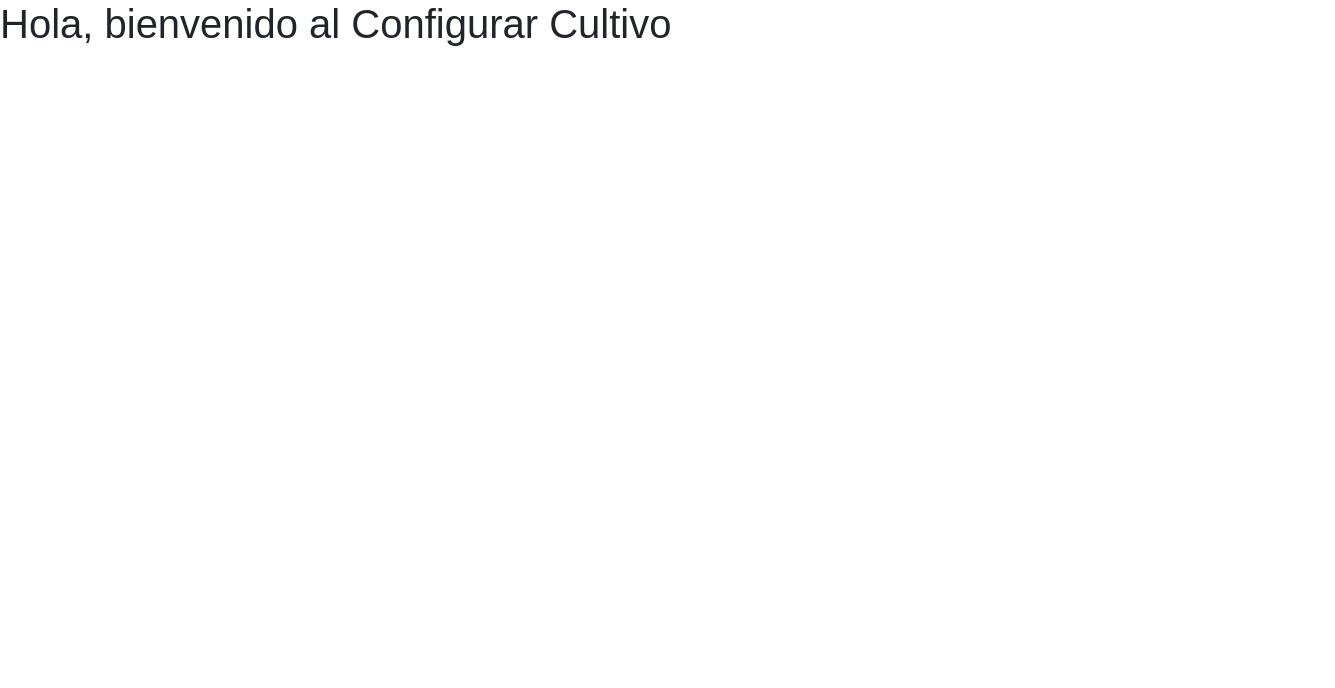
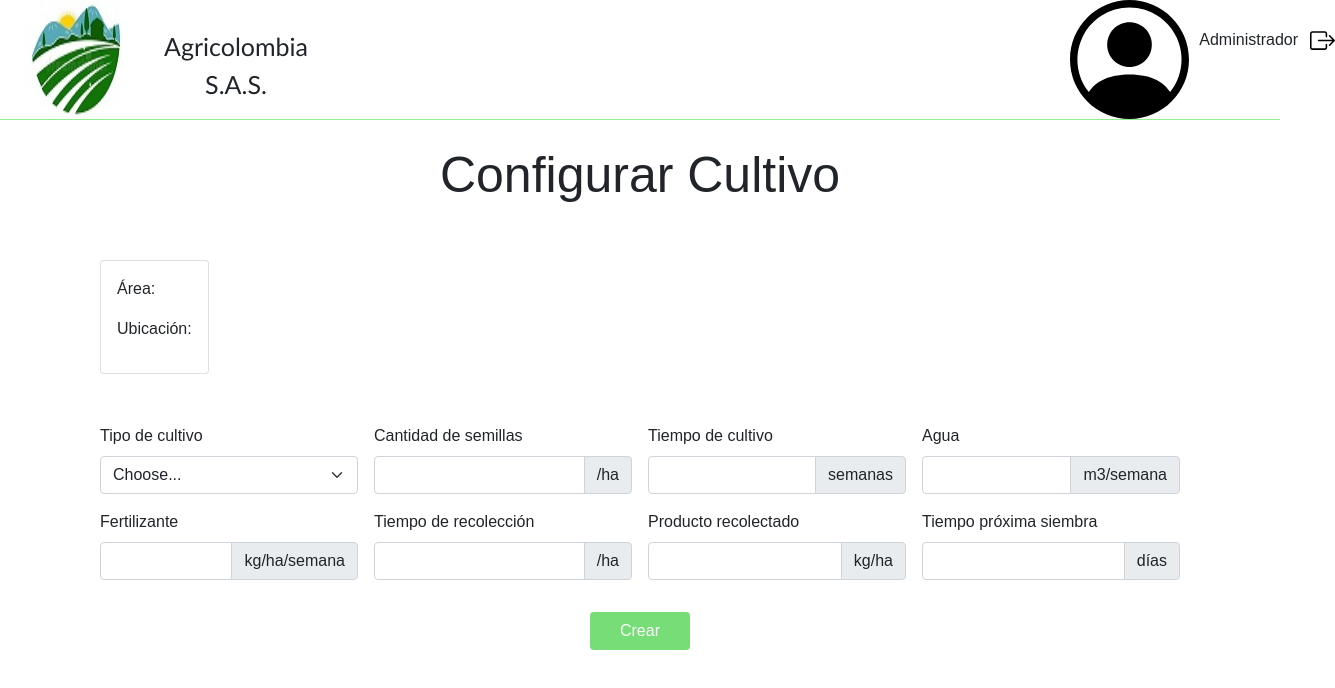
Before and after one commit to monkum/sistema-cultivo, a React app: page /configurarcultivo in a window 1280 px wide. Shown: the top 688 px of the page, 1335 px wide, since content can reach past the window. Built offline with nearby package versions, Linux system fonts and the light colour scheme.

Commit message:
Configurar cultivo agregado

```diff
--- a/src/containers/ConfigurarCultivo.jsx
+++ b/src/containers/ConfigurarCultivo.jsx
@@ -1,9 +1,89 @@
-import React from "react";
+import React, { Fragment } from "react";
 import "../styles/ConfigurarCultivo.scss";
+import Header from "./Header";
 
 const ConfigurarCultivo = () => {
     return (
-        <h1>Hola, bienvenido al Configurar Cultivo</h1>
+        <Fragment>
+            <Header />
+            <div className="configCultivo-contenedor">
+                <div>
+                    <h1 className="configCultivo-titulo">Configurar Cultivo</h1>
+                </div>
+                <div className="configCultivo-card">
+                    <div className="card">
+                        <div className="card-body">
+                            <p>Área: </p>
+                            <p>Ubicación: </p>
+                        </div>
+                    </div>
+                </div>
+                <div className="configCultivo-form">
+                    <form action="" className="row g-3">
+                        <div className="col-md-3">
+                            <label for="inputTipo" className="form-label">Tipo de cultivo</label>
+                            <select id="inputTipo" className="form-select">
+                                <option selected>Choose...</option>
+                                <option>...</option>
+                            </select>
+                        </div>
+                        <div className="col-md-3">
+                            <label for="inputCantSemillas" className="form-label">Cantidad de semillas</label>
+                            <div className="input-group">
+                                <input type="text" className="form-control" id="inputCantSemillas" />
+                                <span className="input-group-text" id="basic-addon2">/ha</span>
+                            </div>
+                        </div>
+                        <div className="col-md-3">
+                            <label for="inputTimeCultivo" className="form-label">Tiempo de cultivo</label>
+                            <div className="input-group">
+                                <input type="text" className="form-control" id="inputTimeCultivo" />
+                                <span className="input-group-text" id="basic-addon2">semanas</span>
+                            </div>
+                        </div>
+                        <div className="col-md-3">
+                            <label for="inputAgua" className="form-label">Agua</label>
+                            <div className="input-group">
+                                <input type="text" className="form-control" id="inputAgua" />
+                                <span className="input-group-text" id="basic-addon2">m3/semana</span>
+                            </div>
+                        </div>
+                        <div className="col-md-3">
+                            <label for="inputFertilizante" className="form-label">Fertilizante</label>
+                            <div className="input-group">
+                                <input type="text" className="form-control" id="inputFertilizante" />
+                                <span className="input-group-text" id="basic-addon2">kg/ha/semana</span>
+                            </div>
+                        </div>
+                        <div className="col-md-3">
+                            <label for="inputTimeRecolec" className="form-label">Tiempo de recolección</label>
+                            <div className="input-group">
+                                <input type="text" className="form-control" id="inputTimeRecolec" />
+                                <span className="input-group-text" id="basic-addon2">/ha</span>
+                            </div>
+                        </div>
+                        <div className="col-md-3">
+                            <label for="inputProdRecolec" className="form-label">Producto recolectado</label>
+                            <div className="input-group">
+                                <input type="text" className="form-control" id="inputProdRecolec" />
+                                <span className="input-group-text" id="basic-addon2">kg/ha</span>
+                            </div>
+                        </div>
+                        <div className="col-md-3">
+                            <label for="inputProxSiembra" className="form-label">Tiempo próxima siembra</label>
+                            <div className="input-group">
+                                <input type="text" className="form-control" id="inputProxSiembra" />
+                                <span className="input-group-text" id="basic-addon2">días</span>
+                            </div>
+                        </div>
+                        <div className="col-12"></div>
+                        <div className="col-12 text-center">
+                            <button type="submit" className="btn configCultivo-button">Crear</button>
+                        </div>
+                    </form>
+                </div>
+            </div>
+        </Fragment>
     );
 }
 
--- a/src/styles/ConfigurarCultivo.scss
+++ b/src/styles/ConfigurarCultivo.scss
@@ -1 +1,34 @@
 @import 'vars';
+
+.configCultivo-contenedor {
+    padding-top: 20px;
+}
+.configCultivo-titulo{
+    text-align: center;
+    height: 75px;
+    margin-bottom: 10px;
+    margin-top: 5px;
+    font-size: 50px;
+}
+.configCultivo-card{
+    display: flex;
+    height: auto;
+    width: auto;
+    padding: 30px 100px;
+    justify-content: left;
+}
+.configCultivo-form{
+    display: flex;
+    height: auto;
+    width: auto;
+    padding: 20px 100px;
+    justify-content: center;
+}
+.configCultivo-button{
+    background: #77DD77;
+    color: white;
+    width: 100px;
+}
+.configCultivo-button:hover{
+    background: #5DC460;
+}
```
